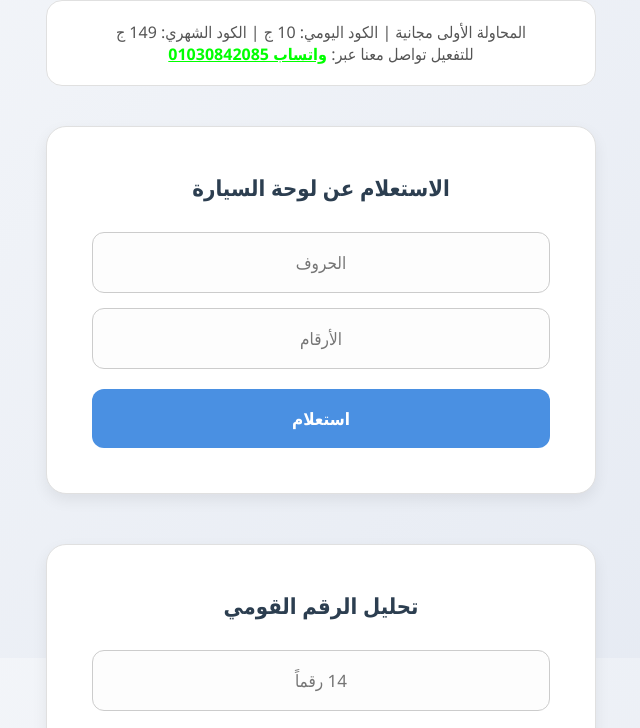
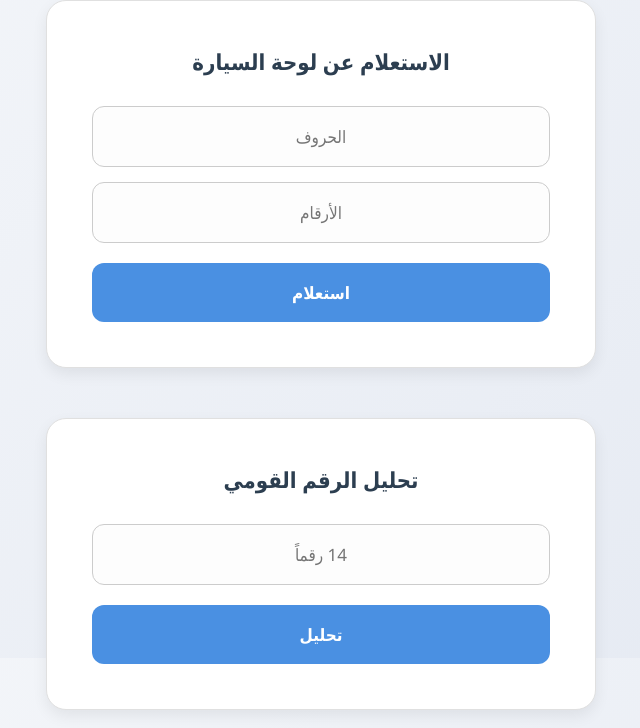
Before and after one commit to yousefmoh100100/eg-inquiry-system, a plain HTML site: page index.html in a window 1280 px wide. Shown: the part 142-870 px from the top of the page, without its empty margins (319-959 px from the left). Drawn offline with nearby package versions, Linux system fonts and the light colour scheme.

```diff
--- a/index.html
+++ b/index.html
@@ -18,13 +18,6 @@
 <div class="main-wrapper" id="main-content">
 
     <h1 style="text-align: center; margin: 25px 0 15px 0; color: #0f172a; font-size: 2.4rem; font-weight: bold;">نظام الاستعلامات المتكامل</h1>
-
-    <header class="contact-header">
-        <p>المحاولة الأولى مجانية | الكود اليومي: 10 ج | الكود الشهري: 149 ج</p>
-        <p>للتفعيل تواصل معنا عبر:
-            <a href="https://wa.me/201030842085" target="_blank" style="color: #00ff00; text-decoration: underline; font-weight: bold;">واتساب 01030842085</a>
-        </p>
-    </header>
 
     <main id="services-wrapper" style="display:none;">
         <div class="service-card">
```
